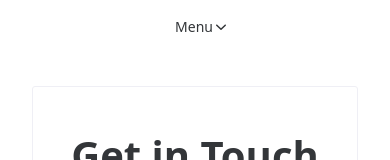
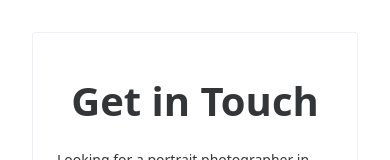
Before and after one commit to hbarogh/photography-portfolio-fullstack, a Vue app in the folder front-end/: page /ContactPage in a window 390 px wide. Shown: the top 160 px of the page. Built offline with nearby package versions, Linux system fonts and the light colour scheme; no server answers.

Commit message:
fix: add z-index to BottomNav for improved stacking context; comment out mobile menu in NavBar for clarity

```diff
--- a/front-end/src/components/BottomNav.vue
+++ b/front-end/src/components/BottomNav.vue
@@ -64,6 +64,7 @@ onBeforeUnmount(() => {
   background-color: rgb(21, 21, 21);
   position: fixed;
   bottom: 0;
+  z-index: 1000;
 }
 
 </style>
--- a/front-end/src/components/NavBar.vue
+++ b/front-end/src/components/NavBar.vue
@@ -43,14 +43,14 @@ onBeforeUnmount(() => {
       @update:value="handleMenuSelect"
     />
   </div>
-  <div class="mobile-menu" v-else>
+  <!-- <div class="mobile-menu" v-else>
     <n-menu
       class="mobileMenu"
       :options="mobileMenuOptions"
       mode="vertical"
       @update:value="handleMenuSelect"
     />
-  </div>
+  </div> -->
 </template>
 
 <style>
```
